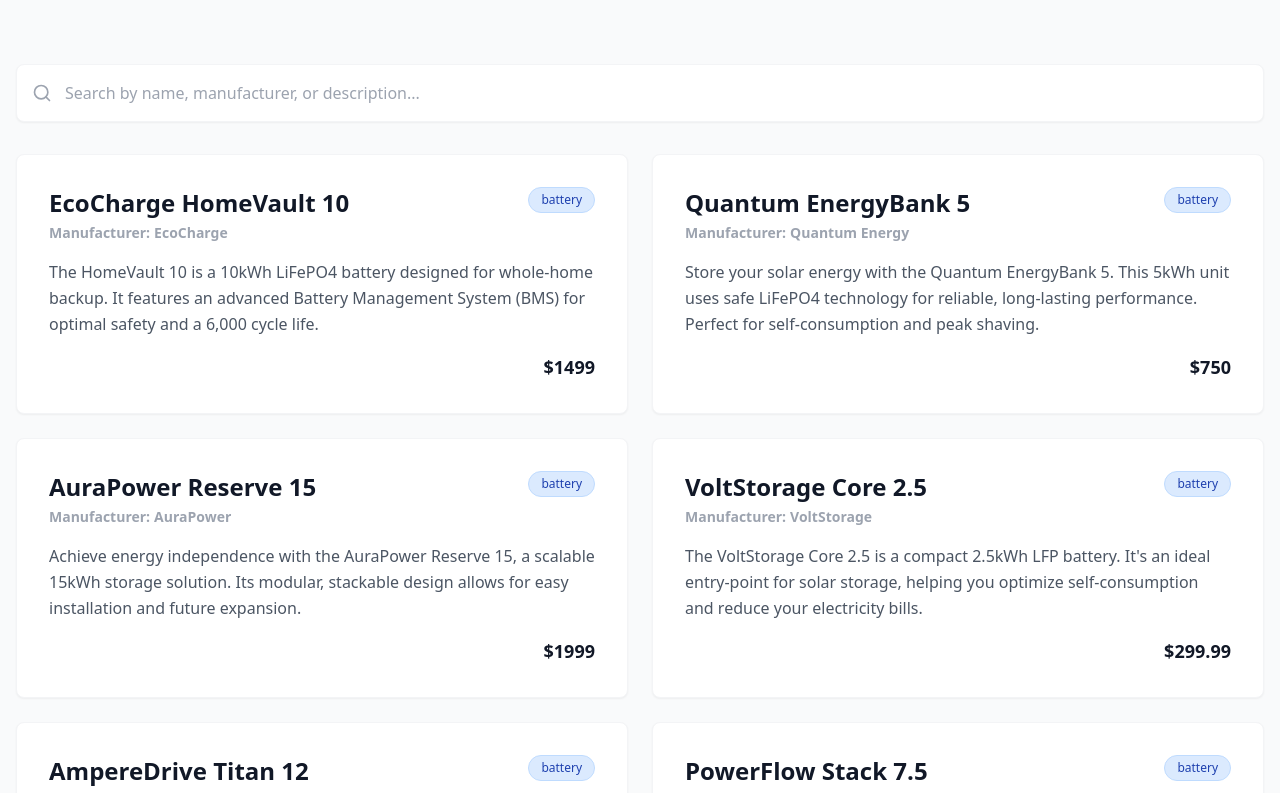
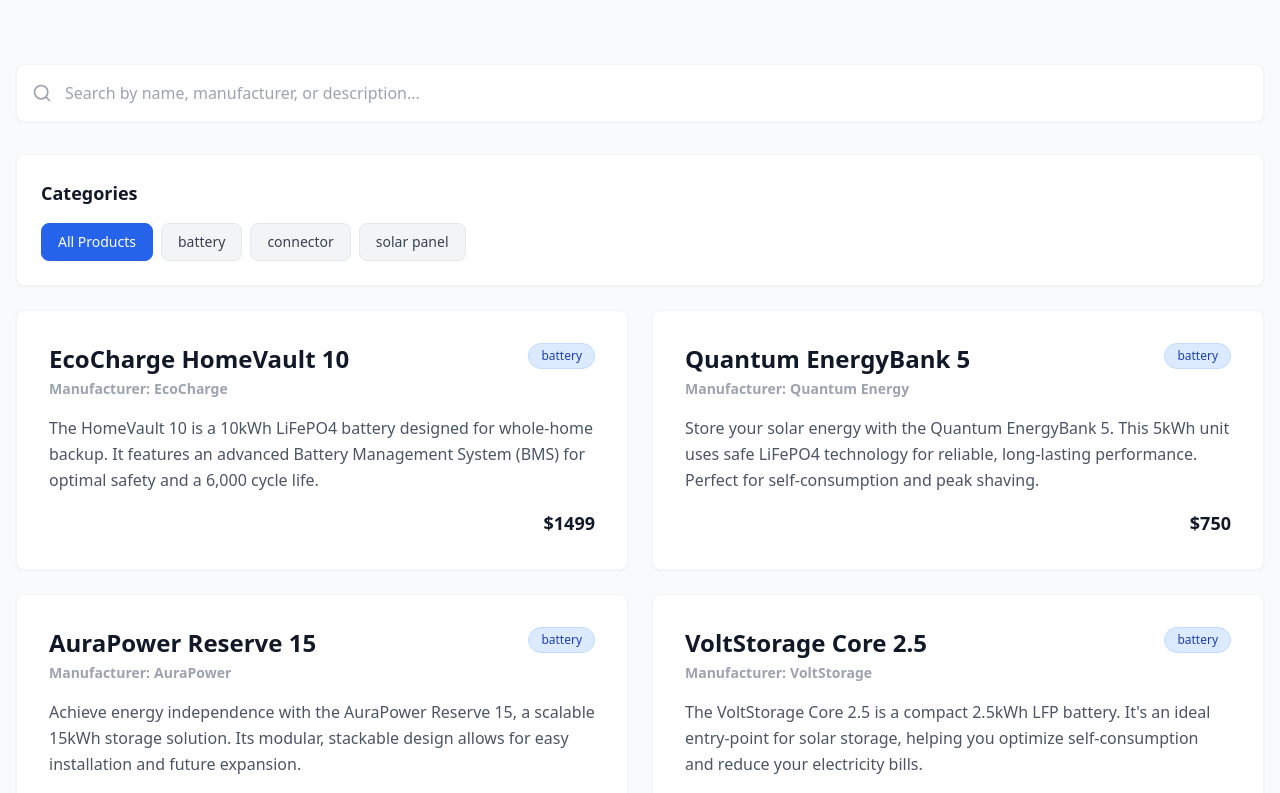
Before and after one commit to agatamaciejczyk/sun-store-recruitment-task, a Vue app: page / in a window 1280 px wide. Shown: the top 793 px of the page. Built offline with nearby package versions, Linux system fonts and the light colour scheme.

Commit message:
feat: add category filter

```diff
--- /dev/null
+++ b/src/components/atoms/CategoryFilter.vue
@@ -0,0 +1,57 @@
+<script lang="ts" setup>
+interface Props {
+  categories: string[];
+  modelValue: string;
+}
+
+const props = defineProps<Props>();
+
+const emit = defineEmits<{
+  "update:modelValue": [value: string];
+}>();
+
+const handleCategoryClick = (category: string) => {
+  emit("update:modelValue", category);
+};
+</script>
+
+<template>
+  <div class="category-filter">
+    <h3 class="category-filter-title">Categories</h3>
+    <div class="flex flex-wrap gap-2">
+      <button
+        v-for="category in props.categories"
+        :key="category"
+        @click="handleCategoryClick(category)"
+        :class="[
+          'category-button',
+          modelValue === category ? 'category-button-active' : '',
+        ]"
+      >
+        {{ category === "all" ? "All Products" : category }}
+      </button>
+    </div>
+  </div>
+</template>
+
+<style scoped>
+.category-filter {
+  @apply bg-white rounded-lg border border-gray-100 shadow-sm p-6 mb-6;
+}
+
+.category-filter-title {
+  @apply text-lg font-semibold text-gray-900 mb-4;
+}
+
+.category-button {
+  @apply px-4 py-2 rounded-lg text-sm font-medium transition-all duration-200;
+  @apply bg-gray-100 text-gray-700 border border-gray-200;
+  @apply hover:bg-gray-200 hover:border-gray-300;
+  @apply focus:outline-none focus:ring-2 focus:ring-blue-500 focus:ring-offset-2;
+}
+
+.category-button-active {
+  @apply bg-blue-600 text-white border-blue-600;
+  @apply hover:bg-blue-700 hover:border-blue-700;
+}
+</style>
--- a/src/components/templates/ProductsCatalogTemplate.vue
+++ b/src/components/templates/ProductsCatalogTemplate.vue
@@ -1,10 +1,11 @@
 <script lang="ts" setup>
-import { ref, computed } from "vue";
+import { ref, computed, watch, onMounted, onUnmounted } from "vue";
 
 // components
 import ProductCard from "@/components/atoms/ProductCard.vue";
 import SearchBar from "@/components/atoms/SearchBar.vue";
-import NoResults from '@/components/atoms/NoResults.vue';
+import NoResults from "@/components/atoms/NoResults.vue";
+import CategoryFilter from "@/components/atoms/CategoryFilter.vue";
 
 // interfaces
 import type { Product } from "@/interfaces/Product.ts";
@@ -16,21 +17,82 @@ interface Props {
 const props = defineProps<Props>();
 
 const searchQuery = ref("");
+const selectedCategory = ref("all");
+
+const categories = computed(() => {
+  return ["all", ...new Set(props.productsCatalog.map((p) => p.category))].sort(
+    (a, b) => (a === "all" ? -1 : b === "all" ? 1 : a.localeCompare(b))
+  );
+});
+
+const parseQueryParams = () => {
+  const url = new URL(window.location.href);
+  const search = url.searchParams.get("search") || "";
+  const category = url.searchParams.get("category") || "all";
+
+  return { search, category };
+};
+
+const updateURL = () => {
+  const url = new URL(window.location.href);
+
+  if (searchQuery.value.trim()) {
+    url.searchParams.set("search", searchQuery.value);
+  } else {
+    url.searchParams.delete("search");
+  }
+
+  if (selectedCategory.value !== "all") {
+    url.searchParams.set("category", selectedCategory.value);
+  } else {
+    url.searchParams.delete("category");
+  }
+
+  window.history.pushState({}, "", url.toString());
+};
+
+onMounted(() => {
+  const params = parseQueryParams();
+  searchQuery.value = params.search;
+  selectedCategory.value = params.category;
+
+  window.addEventListener("popstate", handlePopState);
+});
+
+onUnmounted(() => {
+  window.removeEventListener("popstate", handlePopState);
+});
+
+const handlePopState = () => {
+  const params = parseQueryParams();
+  searchQuery.value = params.search;
+  selectedCategory.value = params.category;
+};
+
+watch([searchQuery, selectedCategory], () => {
+  updateURL();
+});
 
 const filteredProducts = computed(() => {
-  if (!searchQuery.value.trim()) {
-    return props.productsCatalog;
+  let products = props.productsCatalog;
+
+  if (selectedCategory.value !== "all") {
+    products = products.filter(
+      (product) => product.category === selectedCategory.value
+    );
   }
 
-  const query = searchQuery.value.toLowerCase();
+  if (searchQuery.value.trim()) {
+    const query = searchQuery.value.toLowerCase();
+    products = products.filter(
+      (product) =>
+        product.name.toLowerCase().includes(query) ||
+        product.manufacturer.toLowerCase().includes(query) ||
+        product.description.toLowerCase().includes(query)
+    );
+  }
 
-  return props.productsCatalog.filter((product) => {
-    return (
-      product.name.toLowerCase().includes(query) ||
-      product.manufacturer.toLowerCase().includes(query) ||
-      product.description.toLowerCase().includes(query)
-    );
-  });
+  return products;
 });
 </script>
 
@@ -41,6 +103,11 @@ const filteredProducts = computed(() => {
         v-model="searchQuery"
         placeholder="Search by name, manufacturer, or description..."
         :results-count="filteredProducts.length"
+      />
+
+      <CategoryFilter
+        v-model="selectedCategory"
+        :categories="categories"
       />
 
       <div
```
